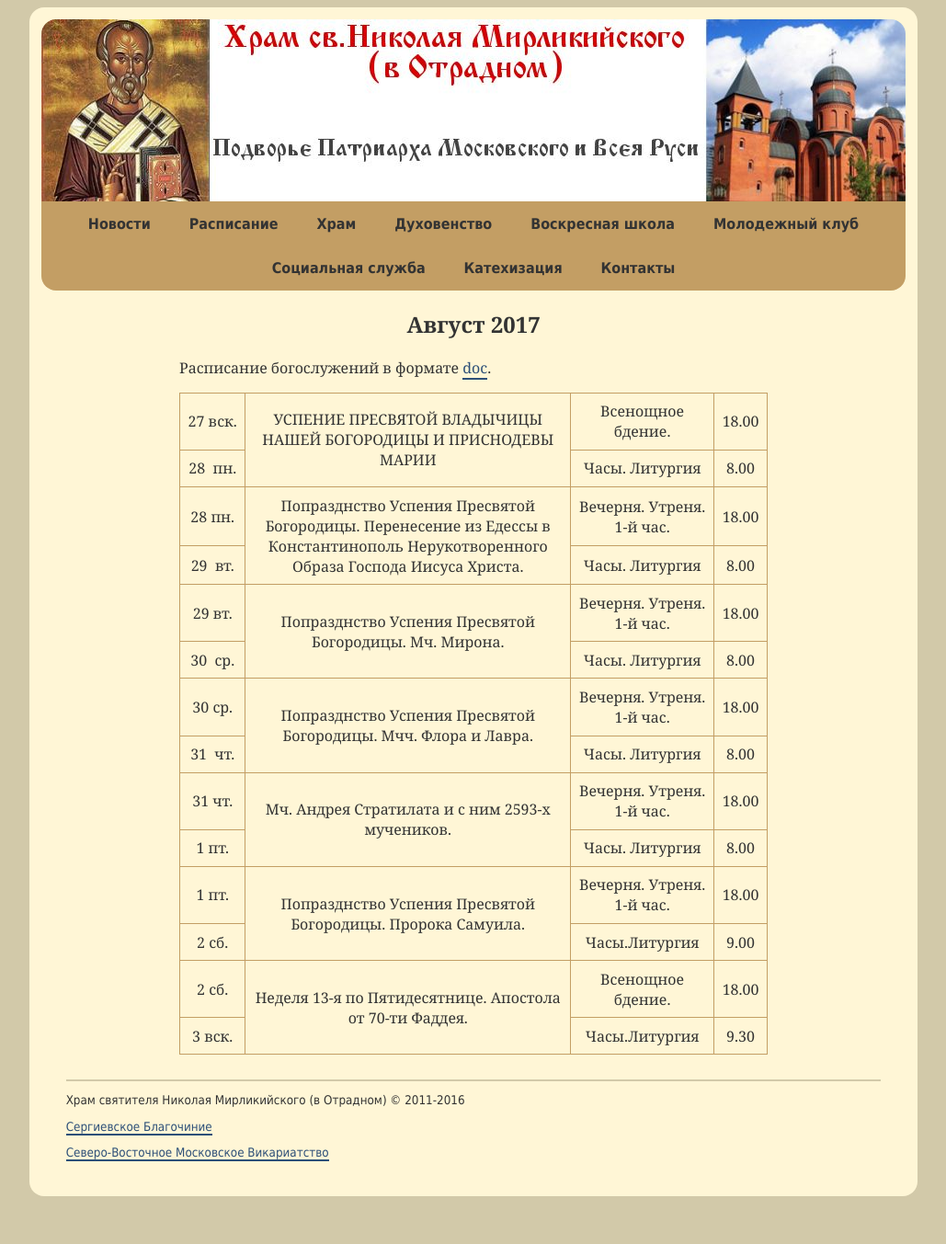
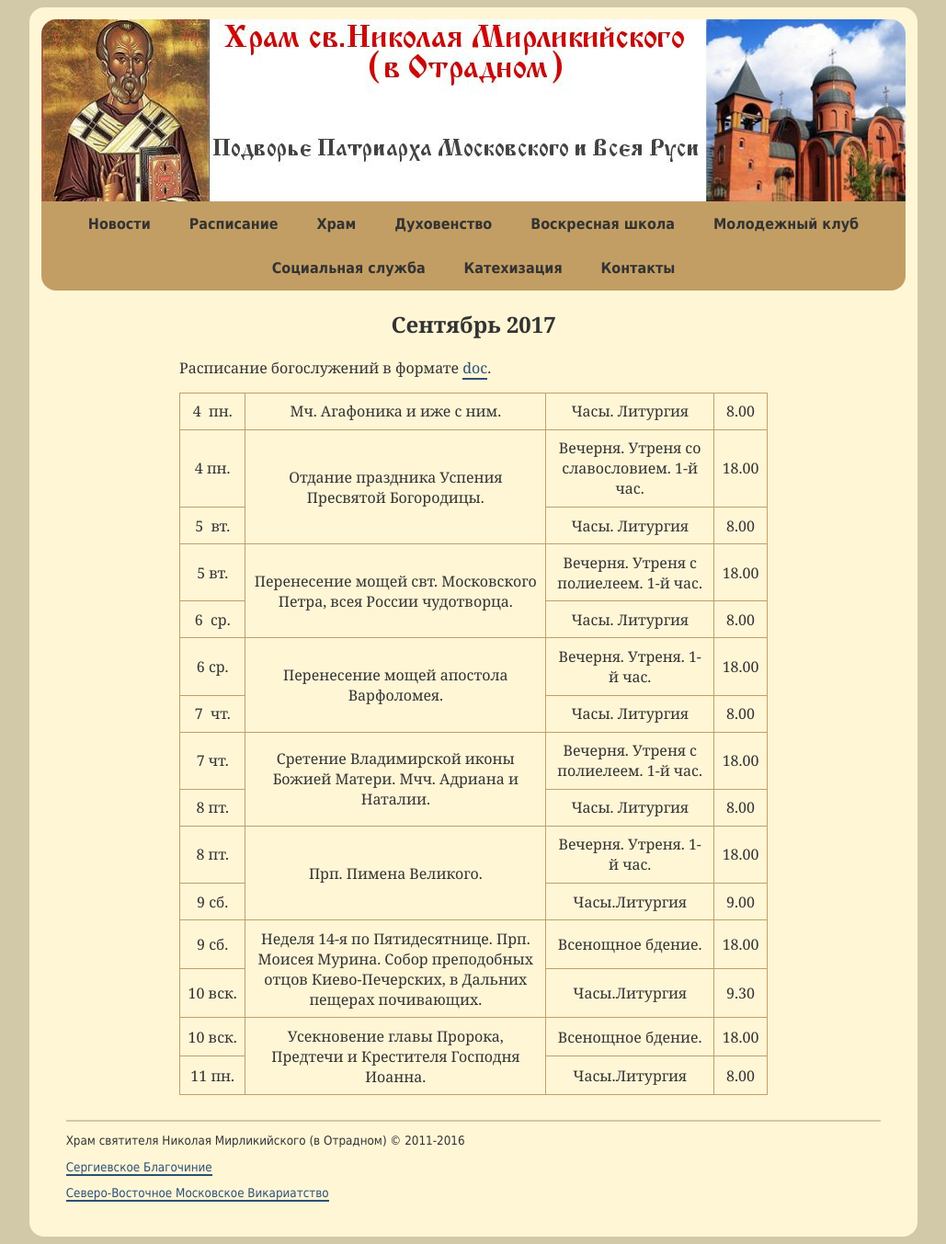
Before and after one commit to hramotradnoe/hramotradnoe.github.io, a Jekyll site: the page built from schedule/index.html, in a window 1280 px wide. Shown: the whole page at 92% size, without its empty margins (125-1154 px from the left). Built offline with Jekyll 4.4.1, drawn with Linux system fonts in a browser that asks for light colours; before the commit the page ends 1309 px from its top, so only the background shows below that.

Commit message:
Update schedule.yml

```diff
--- a/_data/schedule.yml
+++ b/_data/schedule.yml
@@ -1,59 +1,64 @@
-period: Август 2017
-link: "https://docs.google.com/document/d/1TQaJYcOGnvr6kM2m36ltmD5eGERtZ3sO-uuoZjTRGhs/edit"
+period: Сентябрь 2017
+link: "https://docs.google.com/document/d/1CgVH0JYe7sa0drTqLBjXTxWbkgdroT3-_xxZIEMGwyA/edit"
 timetable:
- - description : "УСПЕНИЕ ПРЕСВЯТОЙ ВЛАДЫЧИЦЫ НАШЕЙ БОГОРОДИЦЫ И ПРИСНОДЕВЫ МАРИИ"
+ - description : "Мч. Агафоника и иже с ним."
    services    :
-      - day   : 27&nbsp;вск.
+      - day   : 4&nbsp; пн.
+        time  : '8.00'
+        title : "Часы. Литургия"
+ - description : "Отдание праздника Успения Пресвятой Богородицы."
+   services    :
+      - day   : 4&nbsp;пн.
+        time  : '18.00'
+        title : "Вечерня. Утреня со славословием. 1-й час."
+      - day   : 5&nbsp; вт.
+        time  : '8.00'
+        title : "Часы.  Литургия"
+ - description : "Перенесение мощей свт. Московского Петра, всея России чудотворца."
+   services    :
+      - day   : 5&nbsp;вт.
+        time  : '18.00'
+        title : "Вечерня. Утреня с полиелеем. 1-й час."
+      - day   : 6&nbsp; ср.
+        time  : '8.00'
+        title : "Часы. Литургия"
+ - description : "Перенесение мощей апостола Варфоломея."
+   services    :
+      - day   : 6&nbsp;ср.
+        time  : '18.00'
+        title : "Вечерня. Утреня. 1-й час."
+      - day   : 7&nbsp; чт.
+        time  : '8.00'
+        title : "Часы. Литургия"
+ - description : "Сретение Владимирской иконы Божией Матери. Мчч. Адриана и Наталии."
+   services    :
+      - day   : 7&nbsp;чт.
+        time  : '18.00'
+        title : "Вечерня. Утреня с полиелеем. 1-й час."
+      - day   : 8&nbsp;пт.
+        time  : '8.00'
+        title : "Часы. Литургия"
+ - description : "Прп. Пимена Великого."
+   services    :
+      - day   : 8&nbsp;пт.
+        time  : '18.00'
+        title : "Вечерня. Утреня. 1-й час."
+      - day   : 9&nbsp;сб.
+        time  : '9.00'
+        title : "Часы.Литургия"
+ - description : "Неделя 14-я по Пятидесятнице. Прп. Моисея Мурина. Собор преподобных отцов Киево-Печерских, в Дальних пещерах почивающих."
+   services    :
+      - day   : 9&nbsp;сб.
         time  : '18.00'
         title : "Всенощное бдение."
-      - day   : 28&nbsp; пн.
-        time  : '8.00'
-        title : "Часы. Литургия"
- - description : "Попразднство Успения Пресвятой Богородицы. Перенесение из Едессы в Константинополь Нерукотворенного Образа Господа Иисуса Христа."
+      - day   : 10&nbsp;вск.
+        time  : '9.30'
+        title : "Часы.Литургия"
+ - description : "Усекновение главы Пророка, Предтечи и Крестителя Господня Иоанна."
    services    :
-      - day   : 28&nbsp;пн.
-        time  : '18.00'
-        title : "Вечерня. Утреня. 1-й час."
-      - day   : 29&nbsp; вт.
-        time  : '8.00'
-        title : "Часы.  Литургия"
- - description : "Попразднство Успения Пресвятой Богородицы. Мч. Мирона."
-   services    :
-      - day   : 29&nbsp;вт.
-        time  : '18.00'
-        title : "Вечерня. Утреня. 1-й час."
-      - day   : 30&nbsp; ср.
-        time  : '8.00'
-        title : "Часы. Литургия"
- - description : "Попразднство Успения Пресвятой Богородицы. Мчч. Флора и Лавра."
-   services    :
-      - day   : 30&nbsp;ср.
-        time  : '18.00'
-        title : "Вечерня. Утреня. 1-й час."
-      - day   : 31&nbsp; чт.
-        time  : '8.00'
-        title : "Часы. Литургия"
- - description : "Мч. Андрея Стратилата и с ним 2593-х мучеников."
-   services    :
-      - day   : 31&nbsp;чт.
-        time  : '18.00'
-        title : "Вечерня. Утреня. 1-й час."
-      - day   : 1&nbsp;пт.
-        time  : '8.00'
-        title : "Часы. Литургия"
- - description : "Попразднство Успения Пресвятой Богородицы. Пророка Самуила."
-   services    :
-      - day   : 1&nbsp;пт.
-        time  : '18.00'
-        title : "Вечерня. Утреня. 1-й час."
-      - day   : 2&nbsp;сб.
-        time  : '9.00'
-        title : "Часы.Литургия"
- - description : "Неделя 13-я по Пятидесятнице. Апостола от 70-ти Фаддея."
-   services    :
-      - day   : 2&nbsp;сб.
+      - day   : 10&nbsp;вск.
         time  : '18.00'
         title : "Всенощное бдение."
-      - day   : 3&nbsp;вск.
-        time  : '9.30'
+      - day   : 11&nbsp;пн.
+        time  : '8.00'
         title : "Часы.Литургия"
```
